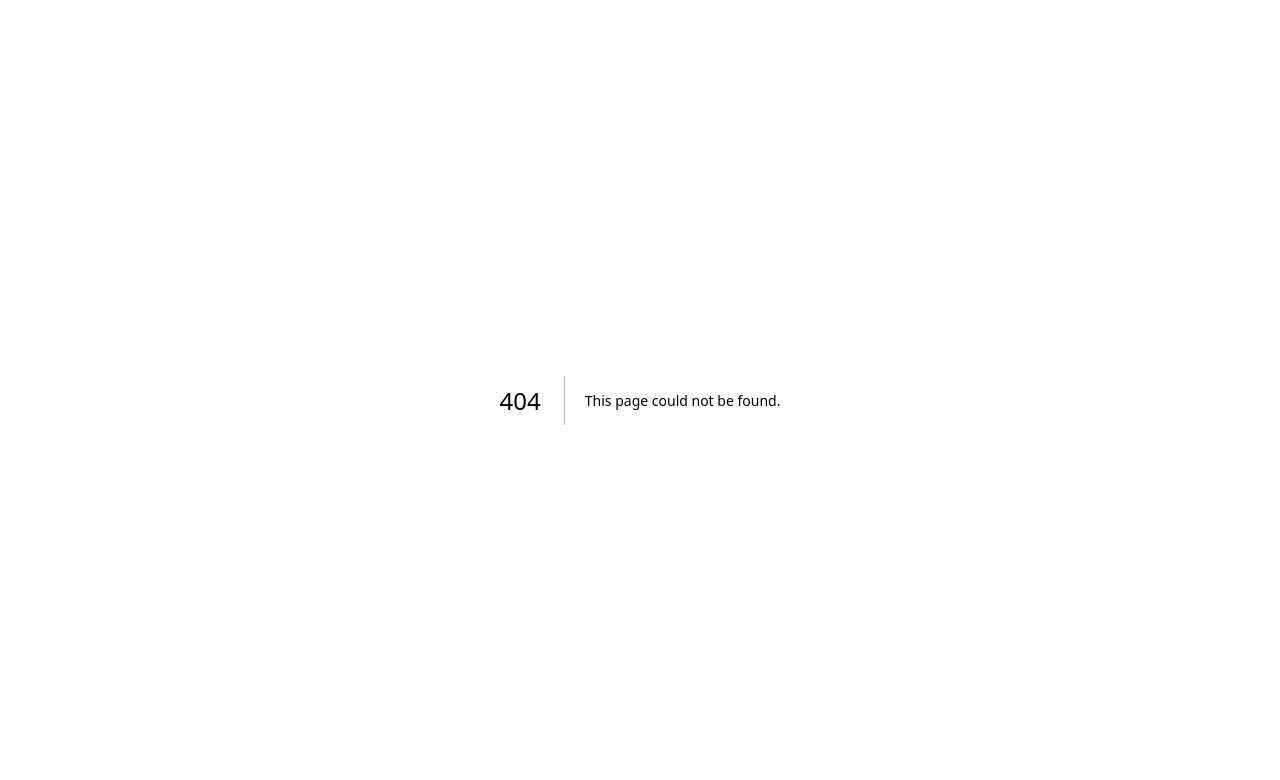
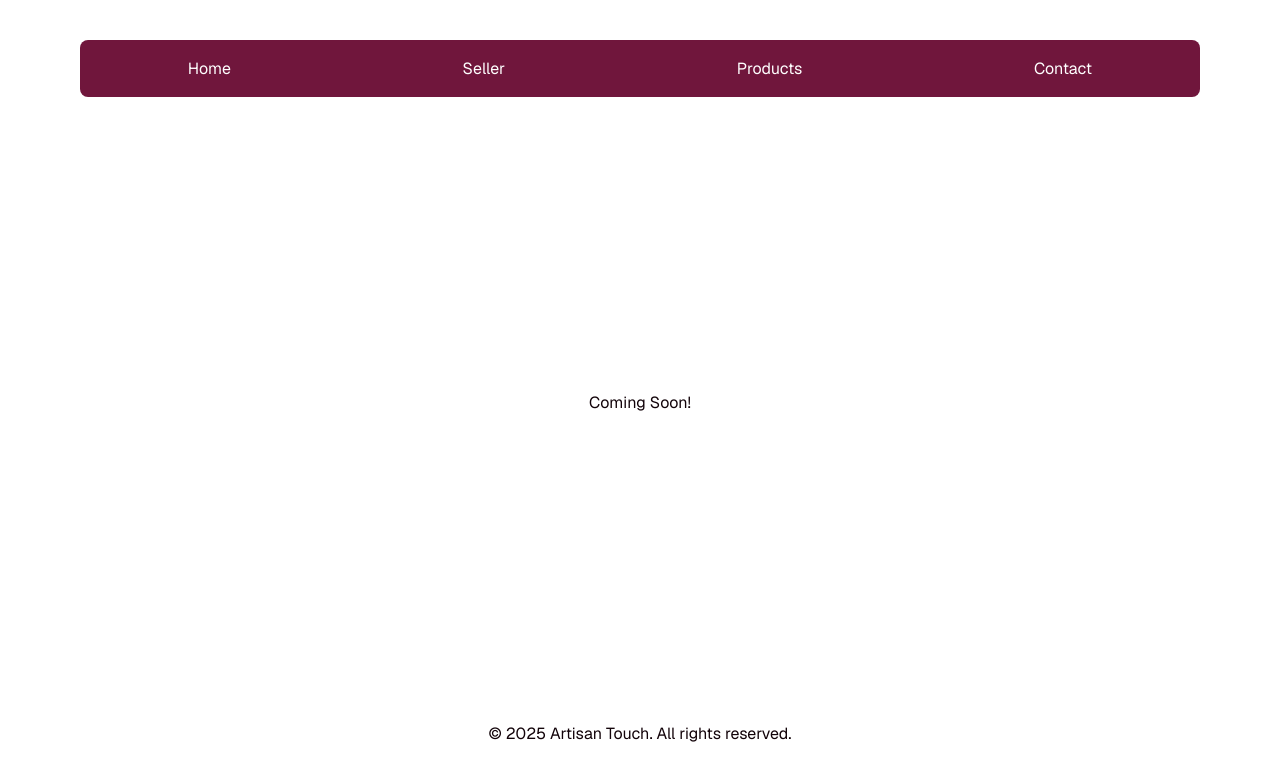
Before and after one commit to kelvin-AJ/handcrafted_haven, a Next.js app in the folder my-app/: page /seller in a window 1280 px wide. Before the commit this address had no page. Shown: the top 780 px of the page. Built offline with nearby package versions, Linux system fonts and the light colour scheme.

Commit message:
Seller View

```diff
--- /dev/null
+++ b/my-app/src/app/seller/page.tsx
@@ -0,0 +1,20 @@
+
+import styles from "../page.module.css";
+ import Navbar from "../ui/navbars";
+ import Footer from "../ui/footer";
+ import Production from "../ui/products"
+
+export default function products() {
+  return (
+    <div className={styles.page}>
+
+    <Navbar />
+
+    <div>
+        Coming Soon!
+    </div>
+
+    <Footer />
+    </div>
+  );
+}
--- a/my-app/src/app/ui/navbars.jsx
+++ b/my-app/src/app/ui/navbars.jsx
@@ -2,7 +2,6 @@
 import { useState } from "react";
 import Link from "next/link";
 import styles from "../page.module.css";
-
 
 export default function Navbar() {
   const [isOpen, setIsOpen] = useState(false);
@@ -11,7 +10,6 @@ export default function Navbar() {
   return (
     <>
       <nav className={styles.nav}>
-
         <div className={styles.hambuger} onClick={toggleMenu}>
           <div className={styles.bar1}></div>
           <div className={styles.bar2}></div>
@@ -19,10 +17,18 @@ export default function Navbar() {
         </div>
 
         <ul className={`${styles.navLinks} ${isOpen ? styles.showMenu : ""}`}>
-          <li><Link href="/">Home</Link></li>
-          <li><Link href="/about">Seller</Link></li>
-          <li><Link href="/products">Products</Link></li>
-          <li><Link href="/contact">Contact</Link></li>
+          <li>
+            <Link href="/">Home</Link>
+          </li>
+          <li>
+            <Link href="/seller">Seller</Link>
+          </li>
+          <li>
+            <Link href="/products">Products</Link>
+          </li>
+          <li>
+            <Link href="/contact">Contact</Link>
+          </li>
         </ul>
       </nav>
     </>
```
